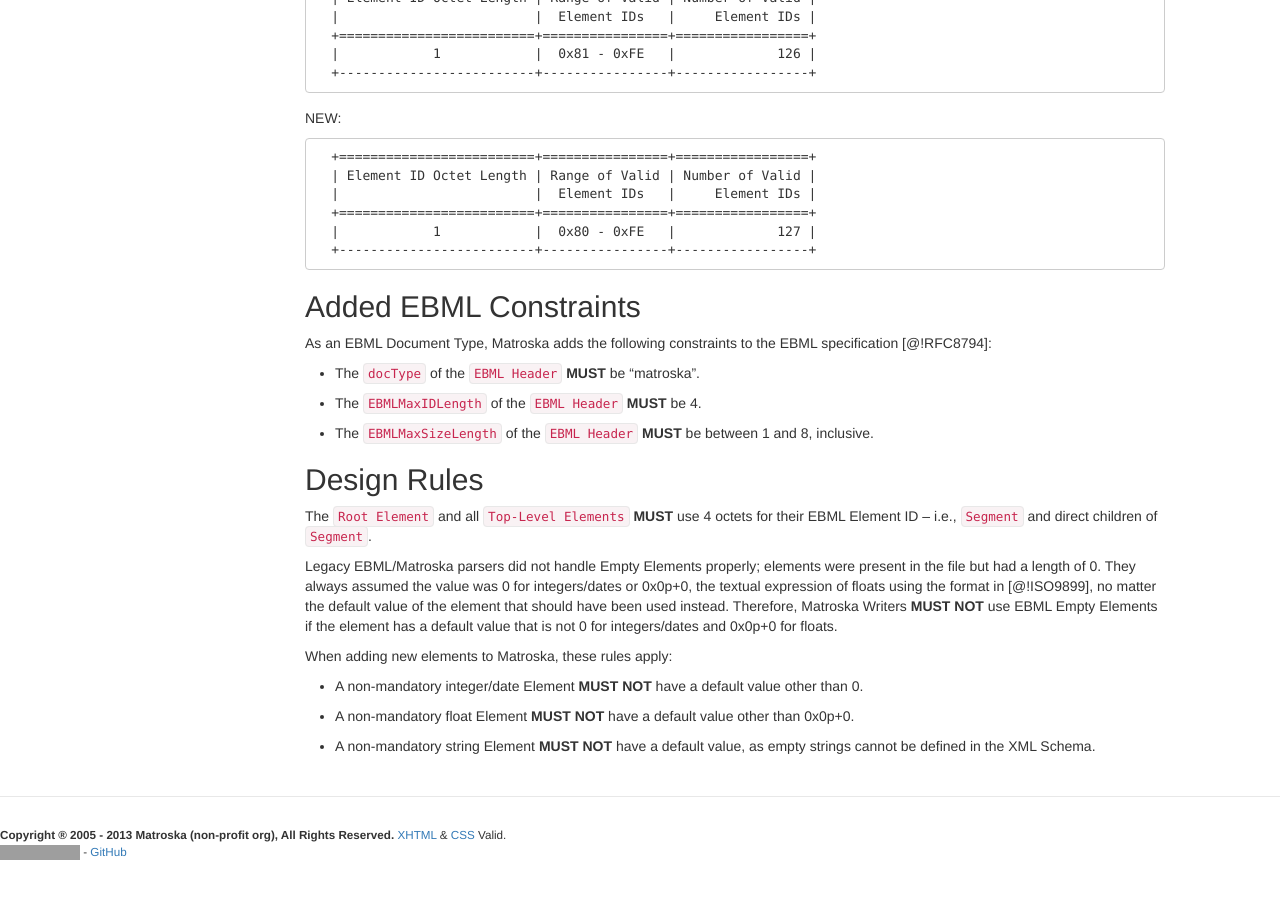
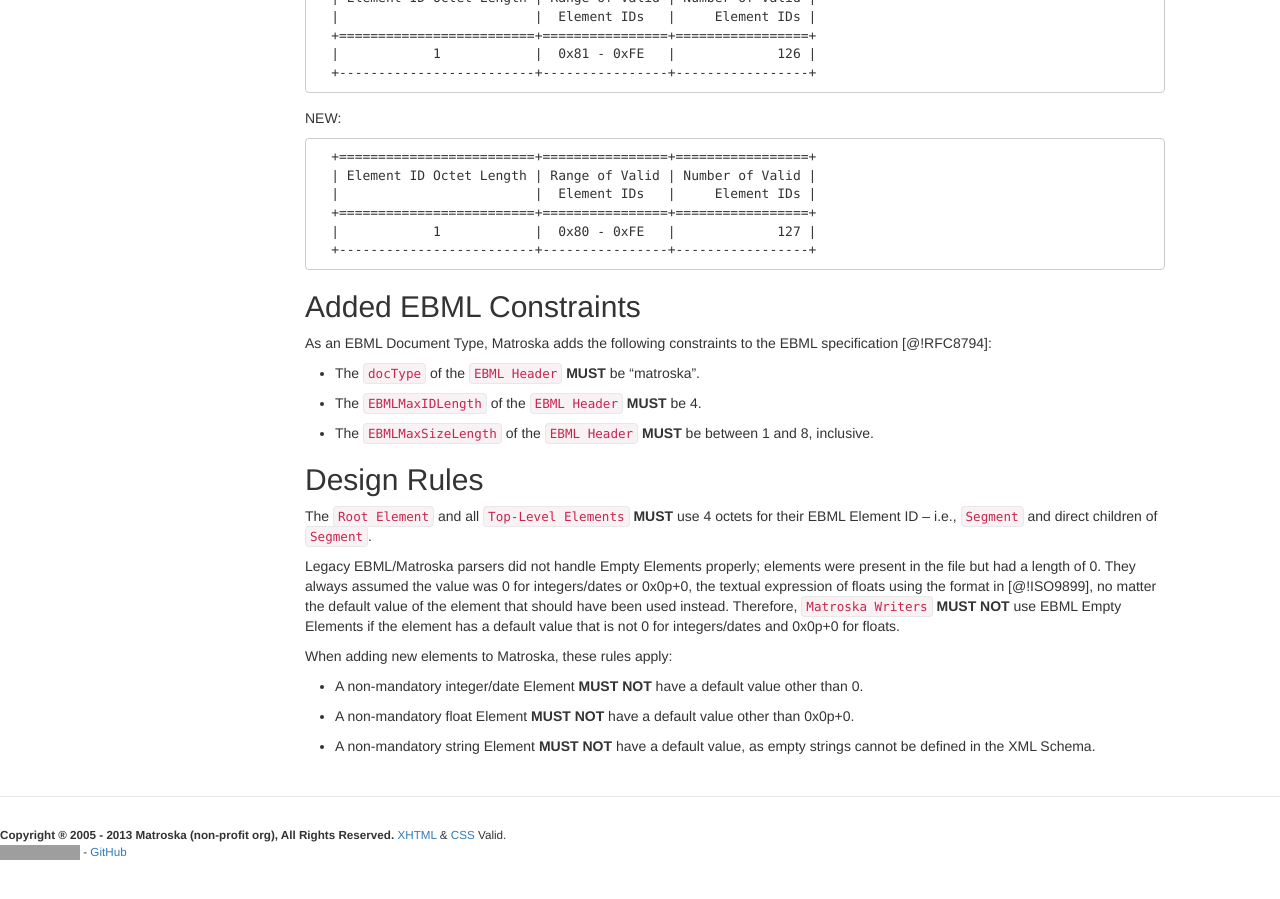
Before and after one commit to ietf-wg-cellar/matroska-specification, a Jekyll site: the page built from index_matroska.md, in a window 1280 px wide and 900 px high, scrolled down 2156 px. Built offline with Jekyll 4.4.1, drawn with Linux system fonts in a browser that asks for light colours; our own code applies the rules of GitHub Pages for plain Markdown files; some of the changed text lies outside the part shown; grey boxes are pictures that could not be loaded.

Commit message:
[formatting] backtick more keywords

```diff
--- a/ebml_matroska.xml
+++ b/ebml_matroska.xml
@@ -205,7 +205,7 @@
     <documentation lang="en" purpose="definition">A timestamp value, relative to the timestamp of the `Block` in this `BlockGroup`, expressed in Track Ticks; see (#timestamp-ticks).
 This is used to reference other frames necessary to decode this frame.
 The relative value **SHOULD** correspond to a valid `Block` that this `Block` depends on.
-Historically, Matroska Writers didn't write the actual `Block(s)` that this `Block` depends on, but they did write *some* `Block(s)` in the past.
+Historically, `Matroska Writers` didn't write the actual `Block(s)` that this `Block` depends on, but they did write *some* `Block(s)` in the past.
 
 The value "0" **MAY** also be used to signify that this `Block` cannot be decoded on its own, but the necessary reference `Block(s)` is unknown. In this case, other `ReferenceBlock` elements **MUST NOT** be found in the same `BlockGroup`.
 
@@ -1210,7 +1210,7 @@
   <element name="ContentEncryption" path="\Segment\Tracks\TrackEntry\ContentEncodings\ContentEncoding\ContentEncryption" id="0x5035" type="master" maxOccurs="1">
     <documentation lang="en" purpose="definition">Settings describing the encryption used.
 This element **MUST** be present if the value of `ContentEncodingType` is 1 (encryption) and **MUST** be ignored otherwise.
-A Matroska Player **MAY** support encryption.</documentation>
+A `Matroska Player` **MAY** support encryption.</documentation>
     <extension type="webmproject.org" webm="1"/>
     <extension type="stream copy" keep="1"/>
   </element>
--- a/index_matroska.md
+++ b/index_matroska.md
@@ -98,15 +98,15 @@
 
 : A multimedia container format based on EBML (Extensible Binary Meta Language).
 
-Matroska Reader:
+`Matroska Reader`:
 
 : A data parser that interprets the semantics of a Matroska document and creates a way for programs to use Matroska.
 
-Matroska Player:
+`Matroska Player`:
 
-: A Matroska Reader with the primary purpose of playing audiovisual files, including Matroska documents.
+: A `Matroska Reader` with the primary purpose of playing audiovisual files, including Matroska documents.
 
-Matroska Writer:
+`Matroska Writer`:
 
 : A data writer that creates Matroska documents.
 
@@ -183,7 +183,7 @@
 
 Legacy EBML/Matroska parsers did not handle Empty Elements properly; elements were present in the file but had a length of 0.
 They always assumed the value was 0 for integers/dates or 0x0p+0, the textual expression of floats using the format in [@!ISO9899], no matter the default value of the element that should have been used instead.
-Therefore, Matroska Writers **MUST NOT** use EBML Empty Elements if the element has a default value that is not 0 for integers/dates and 0x0p+0 for floats.
+Therefore, `Matroska Writers` **MUST NOT** use EBML Empty Elements if the element has a default value that is not 0 for integers/dates and 0x0p+0 for floats.
 
 When adding new elements to Matroska, these rules apply:
 
```
Also changed, not shown: attachments.md (+7 -7 lines), matroska_security.md (+1 -1 lines), notes.md (+3 -3 lines).
